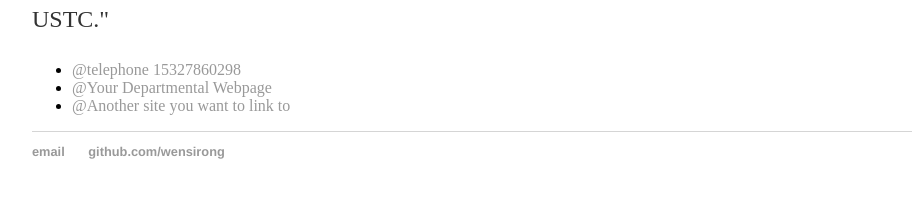
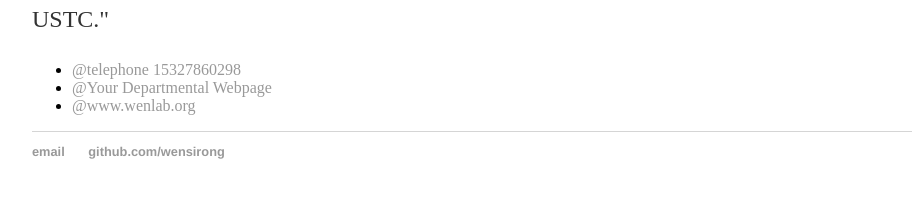
Before and after one commit to whurong/WensiRong.github.io, a Jekyll site: the page built from about/index.html, in a window 1280 px wide. Shown: the part 228-426 px from the top of the page, without its empty margins (160-1072 px from the left). Built offline with Jekyll 4.4.1, drawn with Linux system fonts in a browser that asks for light colours.

Commit message:
Update index.html

```diff
--- a/about/index.html
+++ b/about/index.html
@@ -14,6 +14,6 @@ title: About
 	    <a href="http://whurong.github.io/about/#">@Your Departmental Webpage</a>
 	    </li>
 	    <li>
-	    <a href="http://whurong.github.io/about/#">@Another site you want to link to</a>
+	    <a href="http://whurong.github.io/about/#">@www.wenlab.org</a>
 	    </li>
 	</ul>
```
